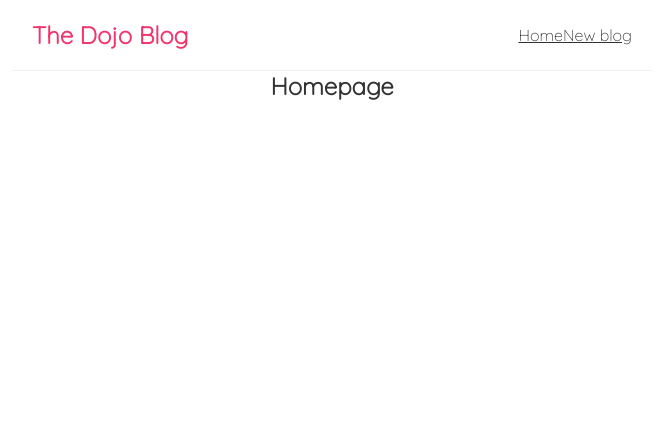
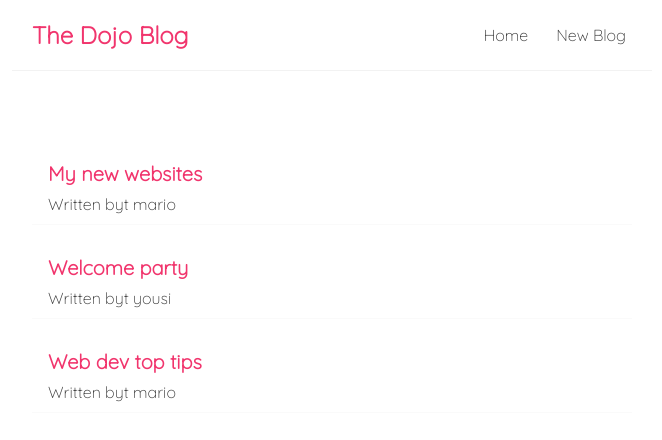
Before and after one commit to favdev0118/react-t, a React (Create React App) app: page / in a window 1280 px wide. Shown: the top 440 px of the page, without its empty margins (308-970 px from the left). Built offline with nearby package versions, Linux system fonts and the light colour scheme.

Commit message:
First release of Hello World!

```diff
--- a/src/Home.js
+++ b/src/Home.js
@@ -1,9 +1,22 @@
+import { useState } from 'react';
+
 import './App.css';
 
 const Home = () => {
+    const [blogs, setBlogs] = useState ([
+        { title: 'My new websites', body: 'lorem ipsum', anothor: 'mario', id:1},
+        { title: 'Welcome party', body: 'lorem ipsum', anothor: 'yousi', id:2},
+        { title: 'Web dev top tips', body: 'lorem ipsum', anothor: 'mario', id:3}
+    ]);
+
     return (
         <div className="home">
-            <h2>Homepage</h2>
+            {blogs.map((blog)=>(
+                <div className="blog-preview" key={blog.id}>
+                    <h2>{blog.title}</h2>
+                    <p>Written byt {blog.anothor}</p>
+                </div>
+            ))}
         </div>
      );
 }
--- a/src/Navbar.js
+++ b/src/Navbar.js
@@ -6,7 +6,7 @@ const Navbar = () => {
             <h1>The Dojo Blog</h1>
             <div className='links'>
                 <a href='/'>Home</a>
-                <a href='/create'>New blog</a>
+                <a href='/create'>New Blog</a>
             </div>
         </nav>
      );
--- a/src/index.css
+++ b/src/index.css
@@ -4,6 +4,7 @@
   margin: 0;
   font-family: 'Quicksand', sans-serif;
   color: #333;
+  text-align: left;
 }
 
 .navbar {
@@ -22,3 +23,36 @@
 .navbar .links {
   margin-left: auto;
 }
+
+.navbar a {
+  margin-left: 16px;
+  text-align: center;
+  padding: 6px;
+  text-decoration: none;
+}
+
+.navbar a:hover {
+  color: #f1356d;
+}
+
+.content {
+  max-width: 600px;
+  margin: 40px auto;
+  padding: 20px;
+}
+
+.blog-preview {
+  padding: 10px 16px;
+  margin: 20px 0;
+  border-bottom: 1px solid #fafafa;
+}
+
+.blog-preview:hover {
+  box-shadow: 1px 3px 5px rgba(0, 0, 0, 0.1);
+}
+
+.blog-preview h2 {
+  font-size: 20px;
+  color: #f1356d;
+  margin-bottom: 8px;
+}
```
